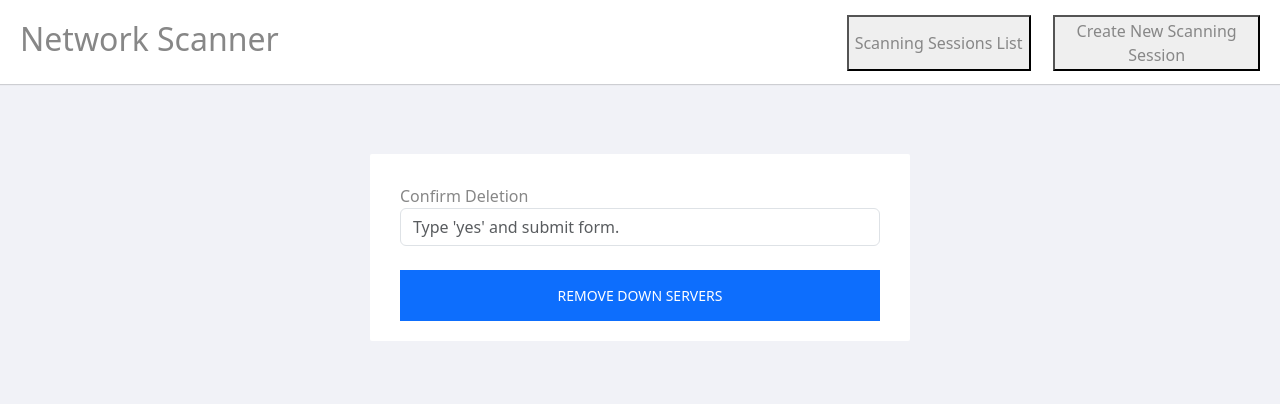
After one commit to MohammadShapouri/network_scanner, a Django app: page /remove-down-server/1 in a window 1280 px wide. The commit adds this page. Shown: the top 404 px of the page. Run offline with Django 5.2, Linux system fonts and the light colour scheme; some libraries are stand-ins or nearby versions.

Commit message:
Added NetworkScanningSessionDeviceDetailView and NetworkScanningSessionRemoveDownServer. Fixed some bugs.

```diff
--- a/config/config/urls.py
+++ b/config/config/urls.py
@@ -21,7 +21,7 @@ from django.conf.urls.static import static
 
 urlpatterns = [
     path('admin/', admin.site.urls),
-    path('scanner/', include('network_scanner.urls'))
+    path('', include('network_scanner.urls'))
 ]
 urlpatterns += static(settings.MEDIA_URL, document_root = settings.MEDIA_ROOT)
 urlpatterns += static(settings.STATIC_URL, document_root= settings.STATIC_ROOT)
--- a/config/network_scanner/forms.py
+++ b/config/network_scanner/forms.py
@@ -51,6 +51,10 @@ class NetworkScanningSessionDeletionForm(forms.Form):
 
 
 
+class NetworkScanningSessionDownServersDeletionForm(NetworkScanningSessionDeletionForm):
+    pass
+
+
 
 class NetworkScanningForm(forms.Form):
     def __init__(self, *args, **kwargs):
@@ -63,7 +67,16 @@ class NetworkScanningForm(forms.Form):
         ('ss', 'Server Status'),
         ('ps', 'Port Status')
     )
+
+    WHAT_TO_SCAN = (
+        ('all', 'All IPs'),
+        ('not_scanned', 'Not Scanned Ones'),
+        ('available', 'Available IPs'),
+        ('not_available', 'Down/Unavailable IPs')
+    )
+
     scan_type = forms.ChoiceField(choices=SCAN_TYPE, required=True, label='Scan Type')
+    what_to_scan = forms.ChoiceField(choices=WHAT_TO_SCAN, required=False, label="What to Scan?")
     port_number = forms.CharField(required=False, label='Port Number')
     thread_count = forms.CharField(required=False, label='Thread Count')
 
@@ -113,6 +126,7 @@ class DeviceAndOSDetailForm(forms.Form):
         ('rs', 'Running Scanner')
     )
 
+
     scan_type = forms.ChoiceField(choices=SCAN_TYPE, required=True, label='Choose an Option')
     device_and_os_detail_nmap_txt_result_file = forms.FileField(required=False, label="Device and OS Detail nmap .txt Result")
     thread_count = forms.CharField(required=False, label='Thread Count')
--- a/config/network_scanner/models.py
+++ b/config/network_scanner/models.py
@@ -55,8 +55,8 @@ class NetworkScanningSessionIPAddress(models.Model):
 
 class PortStatus(models.Model):
     related_ip_address  = models.ForeignKey('NetworkScanningSessionIPAddress', on_delete=models.CASCADE, verbose_name="Related IP Address")
-    port = models.CharField(max_length=15, blank=False, null=False, verbose_name="Port Number", validators=[port_range_number_range_validator])
-    is_open = models.CharField(choices=IS_OPEN, max_length=5, blank=False, null=False, verbose_name="port status")
+    port                = models.CharField(max_length=15, blank=False, null=False, verbose_name="Port Number", validators=[port_range_number_range_validator])
+    is_open             = models.CharField(choices=IS_OPEN, max_length=5, blank=False, null=False, verbose_name="port status")
 
     def __str__(self):
         return str(self.related_ip_address) + " - " + str(self.port) + " - " + str(self.is_open)
--- a/config/network_scanner/signals.py
+++ b/config/network_scanner/signals.py
@@ -15,3 +15,6 @@ def create_network_scanning_session_ip_address(sender, instance, created, **kwar
                 if len(network_scanning_session_ip_address_obj_list) == 1500:
                     NetworkScanningSessionIPAddress.objects.bulk_create(network_scanning_session_ip_address_obj_list)
                     network_scanning_session_ip_address_obj_list = list()
+
+            if len(network_scanning_session_ip_address_obj_list) < 1500:
+                    NetworkScanningSessionIPAddress.objects.bulk_create(network_scanning_session_ip_address_obj_list)
--- a/config/network_scanner/urls.py
+++ b/config/network_scanner/urls.py
@@ -5,7 +5,8 @@ urlpatterns = [
     path('create-session/', views.NetworkScanningSessionCreationView.as_view(), name='create-session'),
     path('update-session/<int:pk>', views.NetworkScanningSessionUpdateView.as_view(), name='update-session'),
     path('delete-session/<int:pk>', views.NetworkScanningSessionDeletionView.as_view(), name='delete-session'),
-    path('list-session/', views.NetworkScanningSessionListView.as_view(), name='list-session'),
+    path('', views.NetworkScanningSessionListView.as_view(), name='list-session'),
     path('session-detail/<int:pk>', views.NetworkScanningSessionDetailView.as_view(), name='session-detail'),
     path('session-device-detail/<int:pk>', views.NetworkScanningSessionDeviceDetailView.as_view(), name='session-device-detail'),
+    path('remove-down-server/<int:pk>', views.NetworkScanningSessionRemoveDownServer.as_view(), name='delete-session-down-server'),
 ]
--- a/config/network_scanner/utils/scanners/port_scanner.py
+++ b/config/network_scanner/utils/scanners/port_scanner.py
@@ -63,7 +63,7 @@ class PortScanner:
 
 
 
-    def unavailible_port_writer(self, port_status_obj):
+    def Unavailable_port_writer(self, port_status_obj):
         try:
             port_status_obj.is_open = 'close'
             port_status_obj.save()
@@ -92,7 +92,7 @@ class PortScanner:
                     self.availible_port_writer(port_status_obj_list[i])
                     print(port_status_obj_list[i].related_ip_address.ip_address + " is availible.")
                 else:
-                    self.unavailible_port_writer(port_status_obj_list[i])
+                    self.Unavailable_port_writer(port_status_obj_list[i])
                 tcp.close()
             else:
                 self.incorrect_ip_writer(port_status_obj_list[i].related_ip_address)
--- a/config/network_scanner/utils/scanners/server_ping_scanner.py
+++ b/config/network_scanner/utils/scanners/server_ping_scanner.py
@@ -61,7 +61,7 @@ class ServerPingScanner:
 
 
 
-    def unavailible_server_writer(self, ip_addr_obj):
+    def Unavailable_server_writer(self, ip_addr_obj):
         try:
             ip_addr_obj.is_up = 'down'
             ip_addr_obj.save()
@@ -94,6 +94,6 @@ class ServerPingScanner:
                     self.availible_server_writer(ip_obj_list[i])
                     print(ip_obj_list[i] + " is availible.")
                 else:
-                    self.unavailible_server_writer(ip_obj_list[i])
+                    self.Unavailable_server_writer(ip_obj_list[i])
             else:
                 self.incorrect_ip_writer(ip_obj_list[i])
--- a/config/network_scanner/views.py
+++ b/config/network_scanner/views.py
@@ -1,9 +1,10 @@
 from django.db.models.query import QuerySet
-from django.views.generic import DeleteView, CreateView, ListView, UpdateView, DetailView
+from django.http import HttpResponse
+from django.views.generic import DeleteView, CreateView, ListView, UpdateView, FormView
 from django.views import View
 from django.urls import reverse_lazy
-from .forms import NetworkScanningSessionForm, NetworkScanningSessionUpdateForm, NetworkScanningForm, NetworkScanningSessionDeletionForm, DeviceAndOSDetailForm
-from .models import NetworkScanningSession, NetworkScanningSessionIPAddress, PortStatus, IS_OPEN, IS_SCANNED
+from .forms import NetworkScanningSessionForm, NetworkScanningSessionUpdateForm, NetworkScanningForm, NetworkScanningSessionDeletionForm, DeviceAndOSDetailForm, NetworkScanningSessionDownServersDeletionForm
+from .models import NetworkScanningSession, NetworkScanningSessionIPAddress, PortStatus, DeviceAndOSDetail, IS_OPEN, IS_SCANNED
 from django.shortcuts import render, get_object_or_404
 from django.core.paginator import Paginator, EmptyPage, PageNotAnInteger
 from .utils.scanners.server_ping_scanner import ServerPingScanner
@@ -13,6 +14,7 @@ from django.core.files.storage import FileSystemStorage
 from django.db.models import Q
 from pathlib import Path
 from datetime import datetime
+from django.db import connection
 import os
 # Create your views here.
 
@@ -39,7 +41,7 @@ class NetworkScanningSessionUpdateView(UpdateView):
     form_class = NetworkScanningSessionUpdateForm
 
     def get_success_url(self):
-        return reverse_lazy('session-detail', kwargs={'pk': self.get_object().pk})
+        return reverse_lazy('session-detail', kwargs={'pk': self.kwargs.get('pk')})
 
 
 
@@ -47,7 +49,7 @@ class NetworkScanningSessionUpdateView(UpdateView):
 
 class NetworkScanningSessionDeletionView(DeleteView):
     model = NetworkScanningSession
-    template_name = 'album-delete-page.html'
+    template_name = 'session-delete-page.html'
     form_class = NetworkScanningSessionDeletionForm
 
     def get_success_url(self):
@@ -339,10 +341,18 @@ class NetworkScanningSessionDetailView(View):
             else:
                 ip_addresses_queryset = NetworkScanningSessionIPAddress.objects.filter(related_scan_session=network_scanning_session_obj)
 
+
+            if form.cleaned_data.get('what_to_scan') == 'not_scanned':
+                ip_addresses_queryset = ip_addresses_queryset.filter(is_up='ns')
+            elif form.cleaned_data.get('what_to_scan') == 'availible':
+                ip_addresses_queryset = ip_addresses_queryset.filter(is_up='up')
+            elif form.cleaned_data.get('what_to_scan') == 'not_availible':
+                ip_addresses_queryset = ip_addresses_queryset.filter(is_up='down')
+
+
             if form.cleaned_data.get('scan_type') == 'ss':
                 sps = ServerPingScanner(4, form.cleaned_data.get('thread_count'), ip_addresses_queryset)
                 sps.start_scanning()
-
             elif form.cleaned_data.get('scan_type') == 'ps':
                 open_ports_pre_bulit_obj_list = list()
                 port_number = form.cleaned_data.get('port_number')
@@ -899,3 +909,41 @@ class NetworkScanningSessionDeviceDetailView(View):
             "filter_input": request.GET.get('filter_input')
         }
         return render(request, self.template_name, data)
+
+
+
+
+
+class NetworkScanningSessionRemoveDownServer(FormView):
+    form_class = NetworkScanningSessionDownServersDeletionForm
+    template_name = 'down-server-delete-page.html'
+
+    def get_success_url(self):
+        return reverse_lazy('session-detail', kwargs={'pk': self.kwargs.get('pk')})
+
+
+
+    def form_valid(self, form):
+        scanning_session_pk = get_object_or_404(NetworkScanningSession, pk=self.kwargs.get('pk')).pk
+
+        with connection.cursor() as cursor:
+            cursor.execute(
+                            f"""
+                            DELETE from network_scanner_portstatus where related_ip_address_id in
+                            (SELECT id from network_scanner_networkscanningsessionipaddress where related_scan_session_id == {scanning_session_pk} and is_up == 'down')
+                            """
+                        )
+
+            cursor.execute(
+                            f"""
+                            DELETE from network_scanner_deviceandosdetail where related_ip_address_id in
+                            (SELECT id from network_scanner_networkscanningsessionipaddress where related_scan_session_id == {scanning_session_pk} and is_up == 'down')
+                            """
+                        )
+
+            cursor.execute(
+                            f"""
+                            DELETE from network_scanner_networkscanningsessionipaddress where related_scan_session_id == {scanning_session_pk} and is_up == 'down'
+                            """
+                        )
+        return super().form_valid(form)
--- a/config/templates/base.html
+++ b/config/templates/base.html
@@ -30,14 +30,25 @@
     <div id="right-panel" class="right-panel">
         <header id="header" class="header">
             <div class="header-menu">
-                <div class="col-sm-7">
-
+                <div class="col-sm-8">
+                    <div class="float-left">
+                        <div style="margin-top: 1.5vh;">
+                            <p style="font-size: xx-large;">Network Scanner</p>
+                        </div>
+                    </div>
                 </div>
-                <div class="col-sm-5">
-                    <div class="user-area dropdown float-right">
-                        <div class="dropdown-toggle">
-                            <p>Network Scanner</p>
-                        </div>
+                <div class="col-sm-2">
+                    <div class="float-right">
+                        <button style="height: 7vh;">
+                            <a href="{% url 'list-session' %}">Scanning Sessions List</a>
+                        </button>
+                    </div>
+                </div>
+                <div class="col-sm-2">
+                    <div class="float-right">
+                        <button style="height: 7vh;">
+                            <a href="{% url 'create-session' %}">Create New Scanning Session</a>
+                        </button>
                     </div>
                 </div>
             </div>
--- /dev/null
+++ b/config/templates/down-server-delete-page.html
@@ -0,0 +1,29 @@
+{% extends "base.html" %}
+{% load static %}
+
+{% block page_content %}
+    <div class="sufee-login d-flex align-content-center flex-wrap">
+        <div class="container">
+            <div class="login-content">
+                <div class="login-form">
+                    <form method="post">
+                        <div class="checkbox">
+                            <label>
+                                {{form.confirm_deletion.label}}
+                            </label>
+                            {{form.confirm_deletion}}
+                        </div> <br>
+                        <button type="submit" class="btn btn-primary btn-flat m-b-30 m-t-30">Remove Down Servers</button>
+                        {% csrf_token %}
+                    </form>
+                    {% if form.errors %}
+                        <div class="alert alert-danger">
+                            {{ form.errors }}
+                        </div>
+                    {% endif %}
+                </div>
+            </div>
+        </div>
+    </div>
+
+{% endblock %}
--- a/config/templates/album-delete-page.html
+++ b/config/templates/session-delete-page.html
@@ -7,11 +7,6 @@
             <div class="login-content">
                 <div class="login-form">
                     <form method="post">
-                        <div class="form-group">
-                            <label>Password</label>
-                            {{form.password}}
-                            <!-- <input type="password" class="form-control" placeholder="Password"> -->
-                        </div>
                         <div class="checkbox">
                             <label>
                                 {{form.confirm_deletion.label}}
```
Also changed, not shown: config/templates/scanning-session-detail-page.html (+10 -6 lines), config/templates/scanning-session-device-detail-page.html (+5 -6 lines).
